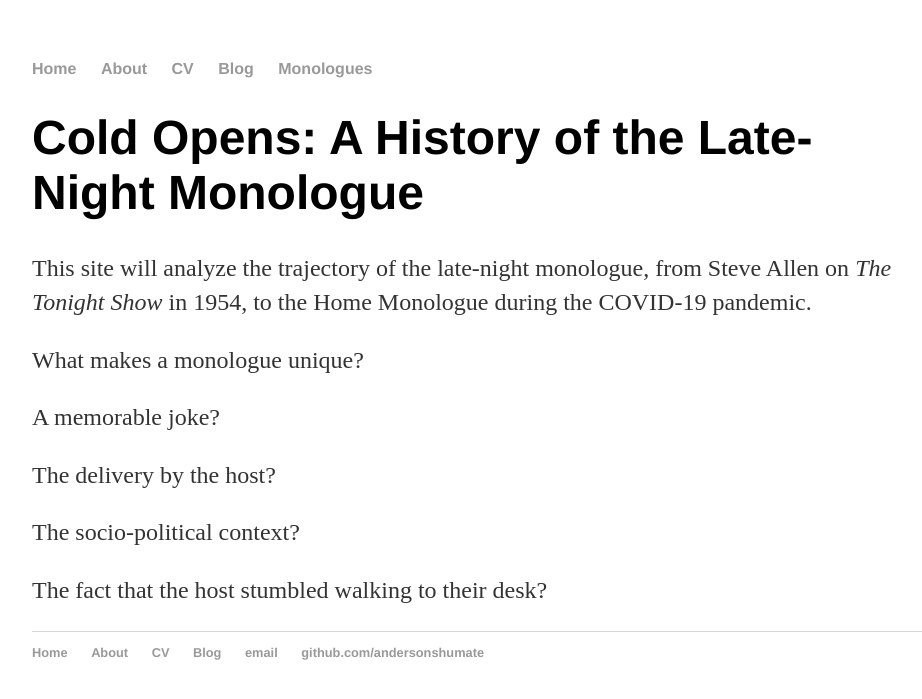
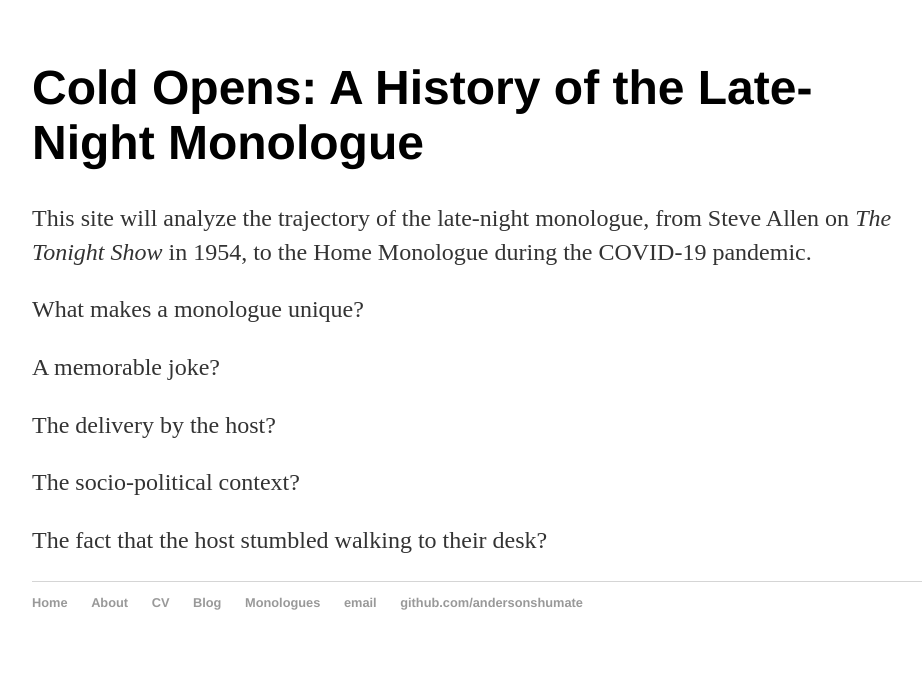
Before and after one commit to andersonshumate/andersonshumate.github.io, a Jekyll site: the page built from index.html, in a window 1280 px wide. Shown: the top 699 px of the page, without its empty margins (160-1082 px from the left). Built offline with Jekyll 4.4.1, drawn with Linux system fonts in a browser that asks for light colours.

Commit message:
Update default.html

```diff
--- a/_layouts/default.html
+++ b/_layouts/default.html
@@ -8,11 +8,7 @@
 		<body>
 			<nav>
 	    		<ul>
-	        		<li><a href="/">Home</a></li>
-		        	<li><a href="/about/">About</a></li>
-	        		<li><a href="/cv/">CV</a></li>
-	        		<li><a href="/blog/">Blog</a></li>
-				<li><a href="/monologues/">Monologues</a></li>
+
 	    		</ul>
 			</nav>
 			<div class="container">
```
Also changed, not shown: other parts of _layouts/default.html (+1 -0 lines).
